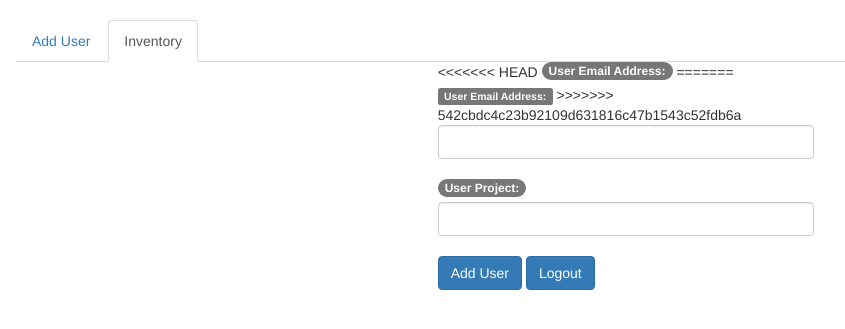
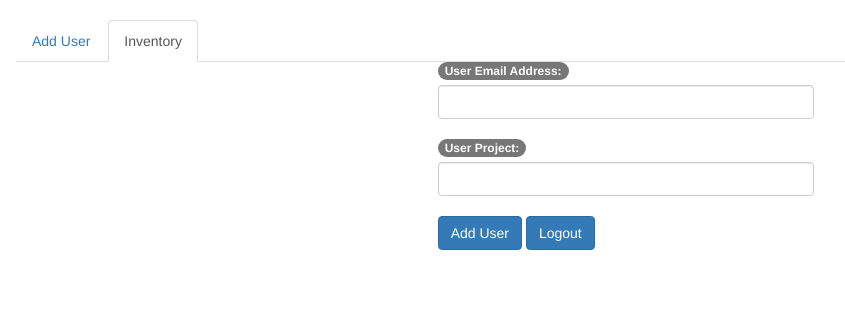
Before and after one commit to allthingsclowd/K5_User_Onboarding_Example, a Flask app: template app/templates/hello-flask-adduser.html in a window 1280 px wide. Shown: the part 21-350 px from the top of the page, without its empty margins (14-859 px from the left). Run offline with Flask 2, Linux system fonts and the light colour scheme; the template is opened without the code that fills it, so the values that code supplies are empty; some libraries are stand-ins or nearby versions.

Commit message:
fixed head in html

```diff
--- a/app/templates/hello-flask-adduser.html
+++ b/app/templates/hello-flask-adduser.html
@@ -21,11 +21,8 @@
                             <div class="col-md-4">
                             </div>
                             <div class="col-md-4">
-<<<<<<< HEAD
+
                              <label for="k5useremail" class="badge" >User Email Address:</label>
-=======
-                             <label for="k6useremail" class="label label-default" >User Email Address:</label>
->>>>>>> 542cbdc4c23b92109d631816c47b1543c52fdb6a
                             <input id="k5useremail" name="k5useremail" class="form-control" type="text">
                             <br/>
                             <label for="k5project" class="badge" >User Project:</label>
```
